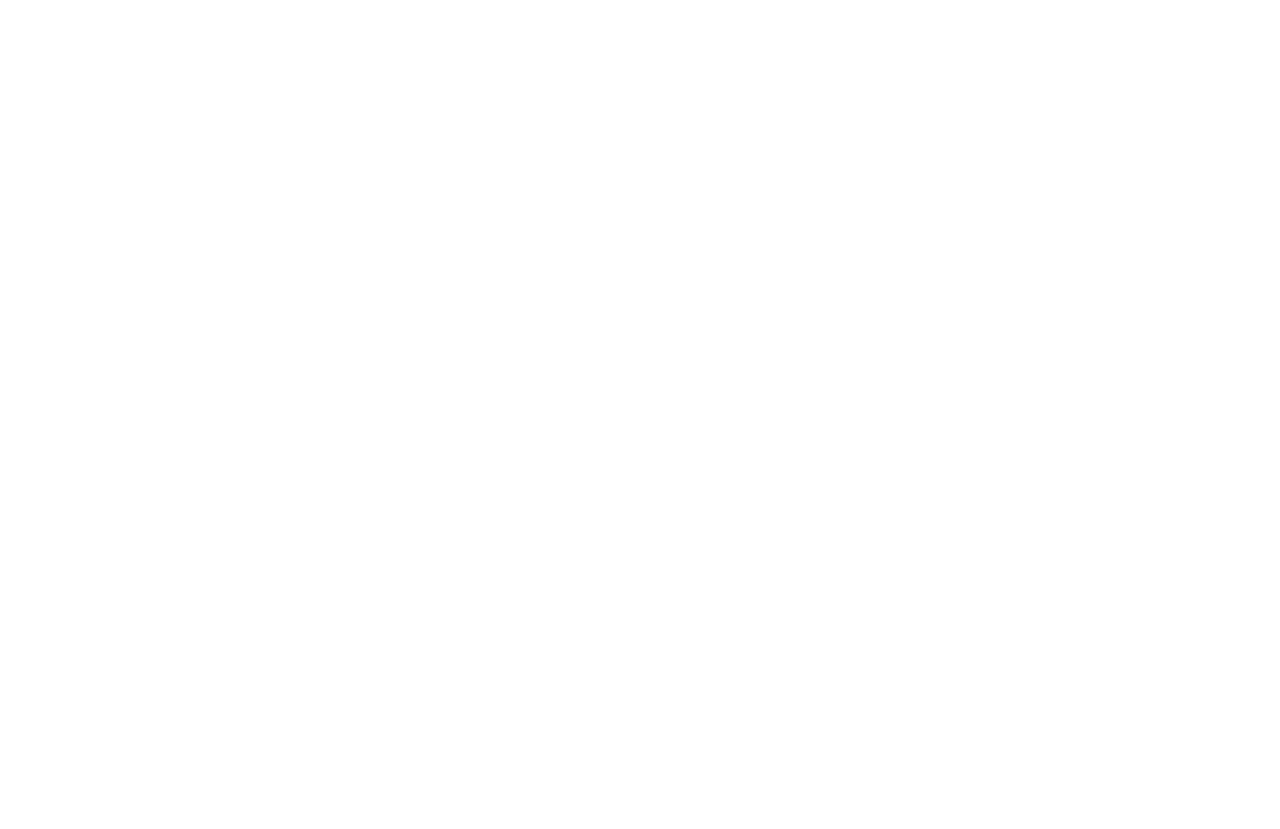
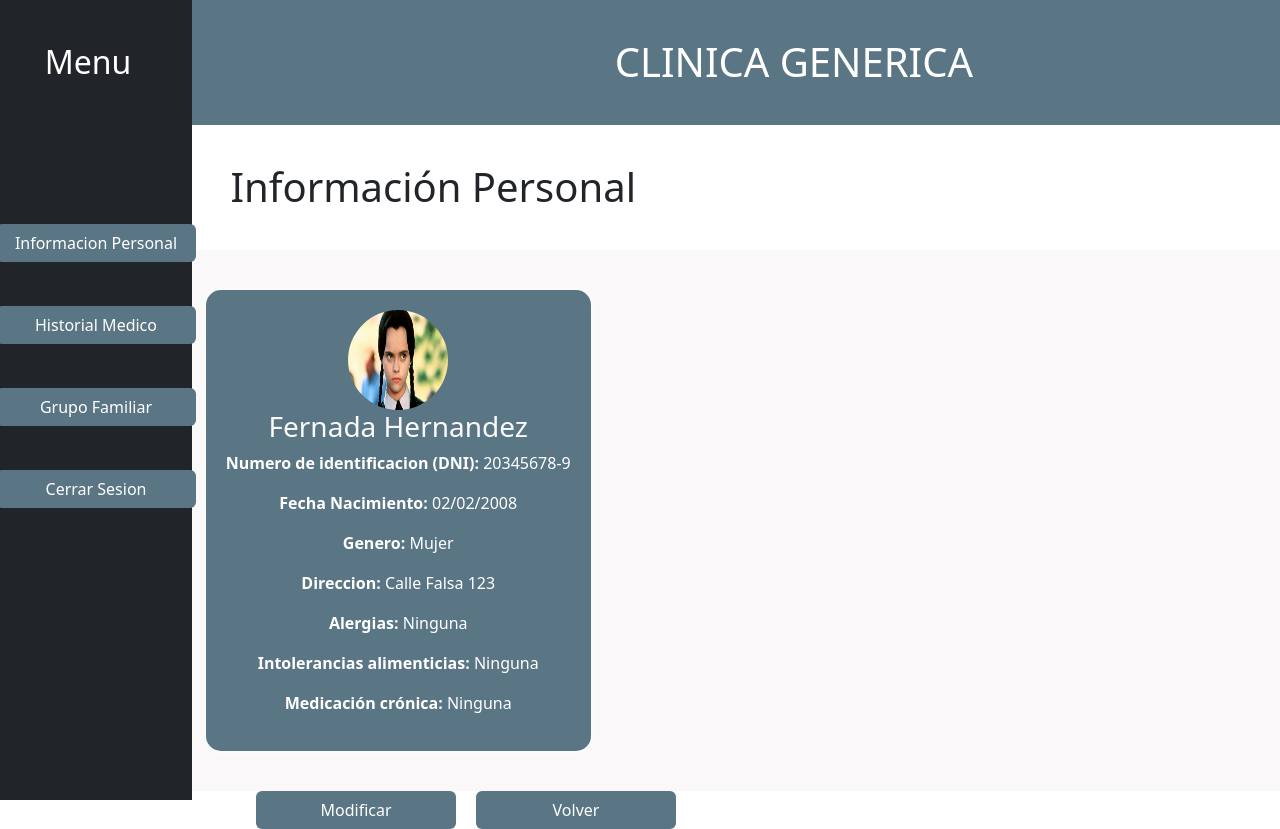
Before and after one commit to diegorvj/T8_DIU, a React (Create React App) app: page /perfil_familiarfernanda.js in a window 1280 px wide. Before the commit this address had no page. Before the commit the page ends 800 px from the top, so only its background shows below. Built offline with nearby package versions, Linux system fonts and the light colour scheme.

Commit message:
mejora de perfil

```diff
--- a/src/App.js
+++ b/src/App.js
@@ -13,6 +13,8 @@
 import ModificarFamiliar from './components/modificar_familiar';
 import ModificarPersonal from './components/modificar_personal';
 import PerfilFamiliar from './components/perfil_familiar';
+import InformacionPersonalModificada from './components/informacion_personalmodificada';
+import PerfilFamiliarFernanda from './components/perfil_familiarfernanda';
 
 
 
@@ -40,6 +42,8 @@
           <Route path="/modificar_familiar.js" element={<ModificarFamiliar />} />
           <Route path="/modificar_personal.js" element={<ModificarPersonal />} />
           <Route path="/perfil_familiar.js" element={<PerfilFamiliar />} />
+          <Route path="/informacion_personalmodificada.js" element={<InformacionPersonalModificada />} />
+          <Route path="/perfil_familiarfernanda.js" element={<PerfilFamiliarFernanda />} />
 
 
         </Routes>
--- a/src/components/grupo_familiar.js
+++ b/src/components/grupo_familiar.js
@@ -46,7 +46,7 @@
                   <button
                     className="btn"
                     style={{ color: '#5A7684', justifyContent: 'right', }}
-                    onClick={() => navigate('/perfil_familiar.js')}>
+                    onClick={() => navigate('/perfil_familiarfernanda.js')}>
                     Perfil completo
                   </button>
 
--- /dev/null
+++ b/src/components/perfil_familiarfernanda.js
@@ -0,0 +1,71 @@
+import React from 'react';
+import Sidebar from './Sidebar';
+import './informacion_personal.css';
+import { useNavigate } from 'react-router-dom';
+import fotoPerfil from '../imagenes/perfilfernanda.jpg';
+function Index() {
+
+  const navigate = useNavigate();
+  return (
+    <div>
+      <div>
+        <Sidebar />
+      </div>
+      <div className='cuerpo'>
+
+          <div className='titulo' style={{ display: 'flex', alignItems: 'center' }}>
+
+            <button
+              className="btn"
+              style={{ color: '#fff', justifyContent: 'left', paddingLeft: '4.5%' }}
+              onClick={() => navigate('/Index.js')}>
+              Pagina Principal
+            </button>
+
+            <h1 className='h1' style={{ color:'#fff', paddingLeft:'33%'}}>CLINICA GENERICA</h1>
+
+          </div>
+
+        <h2 className='h1'style={{ textAlign: 'left', marginLeft: '15%', marginTop: '0%' }}>Información Personal</h2>
+        <div className="profile">
+      <div className="profile" style={{marginRight:'39%'}}>
+        <div className="profile-card">
+        <img src={fotoPerfil} alt="fotoPerfil" className="profile-photo" />
+          <h3 className="profile-title">Fernada Hernandez</h3>
+          <p><strong>Numero de identificacion (DNI):</strong> 20345678-9</p>
+          <p><strong>Fecha Nacimiento:</strong> 02/02/2008</p>
+          <p><strong>Genero:</strong> Mujer</p>
+          <p><strong>Direccion:</strong> Calle Falsa 123</p>
+          <p><strong>Alergias:</strong> Ninguna</p>
+          <p><strong>Intolerancias alimenticias:</strong> Ninguna</p>
+          <p><strong>Medicación crónica:</strong> Ninguna</p>
+        </div>
+      </div>
+
+    <br></br><br></br>
+
+    </div>
+      </div>
+
+      <div style={{ display: 'flex', alignItems: 'center' }}>
+
+          <button
+            className="btn float-left"
+            style={{ width: '200px', backgroundColor:'#5A7684', color: '#fff', marginLeft: '20%'}}
+            onClick={() => navigate('/modificar_personal.js')}>
+            Modificar
+          </button>
+
+          <button
+            className="btn float-left"
+            style={{ width: '200px', backgroundColor:'#5A7684', color: '#fff', marginLeft:'20px'}}
+            onClick={() => navigate('/grupo_familiar.js')}>
+            Volver
+          </button>
+
+        </div>
+    </div>
+  );
+}
+
+export default Index;
```
Also changed, not shown: src/imagenes/perfilfernanda.jpg (added).
